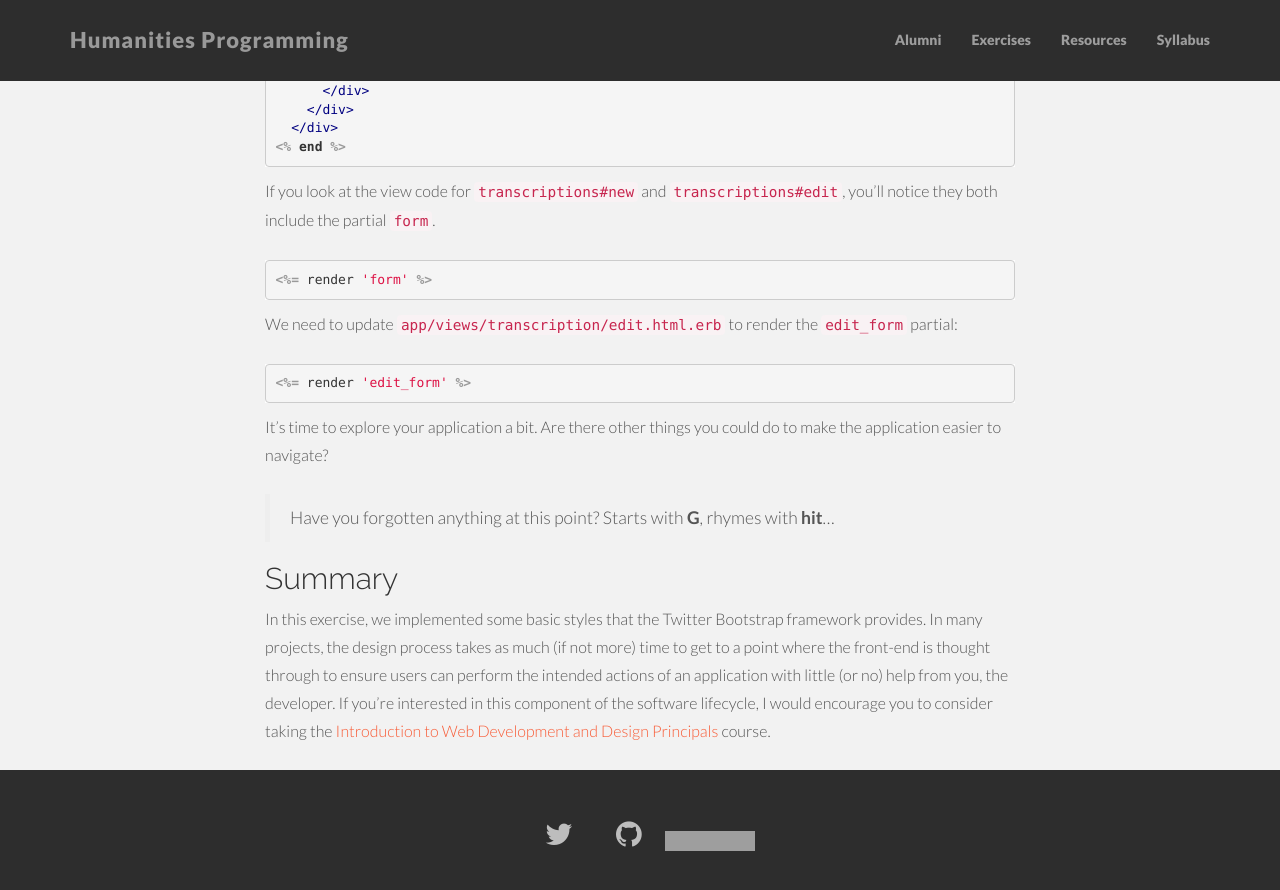
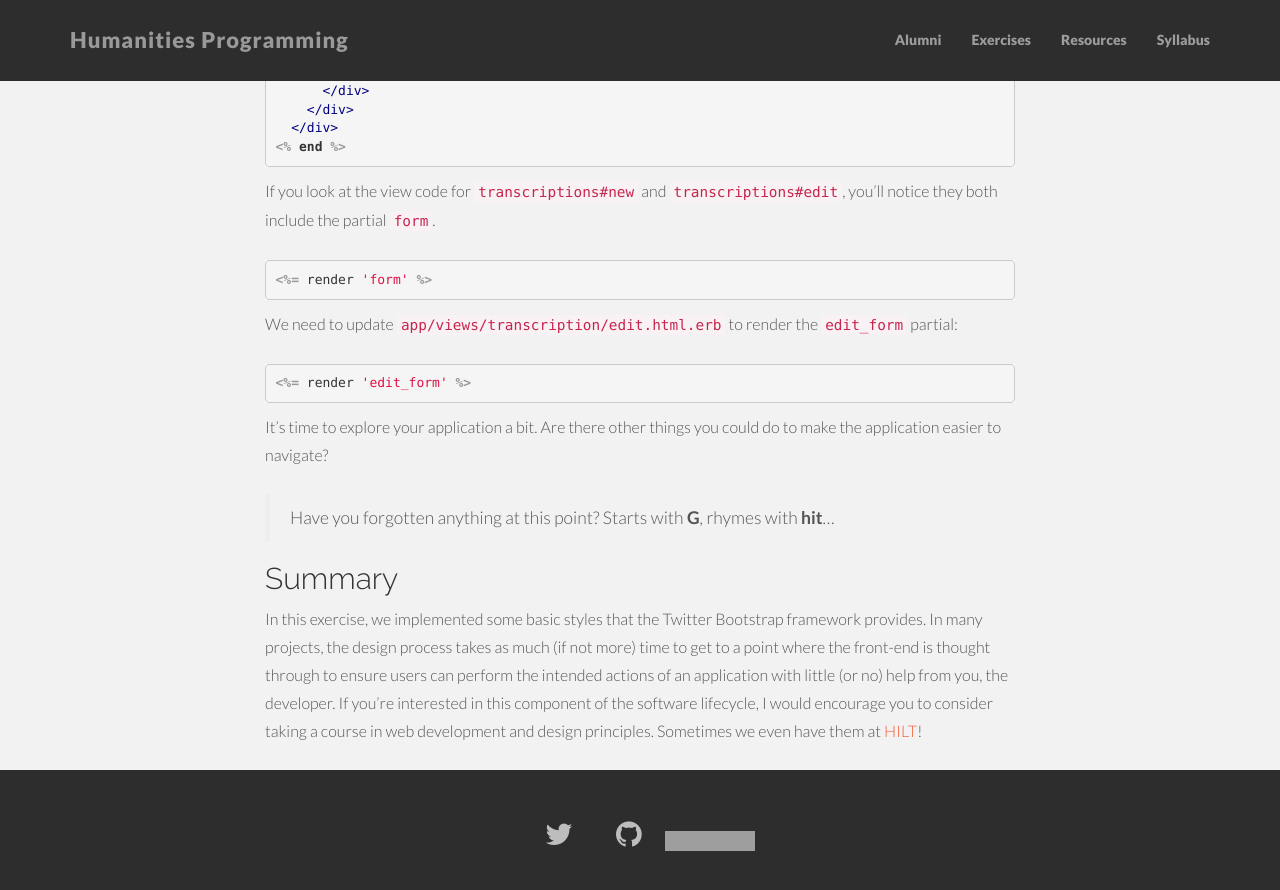
Before and after one commit to humanitiesprogramming/humanitiesprogramming.github.io, a Jekyll site: the page built from exercise-rails9.md, in a window 1280 px wide and 900 px high, scrolled down 4433 px. Shown: the top 890 px of the window. Built offline with Jekyll 4.4.1, drawn with Linux system fonts in a browser that asks for light colours; nearby versions of some CDN libraries; grey boxes are pictures that could not be loaded.

Commit message:
modifies reference to course that is not taught this term

```diff
--- a/exercise-rails9.md
+++ b/exercise-rails9.md
@@ -256,7 +256,6 @@ framework provides. In many projects, the design process takes as much (if not
 more) time to get to a point where the front-end is thought through to ensure
 users can perform the intended actions of an application with little (or no)
 help from you, the developer. If you're interested in this component of the
-software lifecycle, I would encourage you to consider taking the
-[Introduction to Web Development and Design Principals][design] course.
+software lifecycle, I would encourage you to consider taking a course in web development and design principles. Sometimes we even have them at [HILT](http://www.dhtraining.org/hilt/course/introduction-to-web-development-design-and-principles/)!
 
 [design]: http://www.dhtraining.org/hilt/course/introduction-to-web-development-design-and-principles/
```
